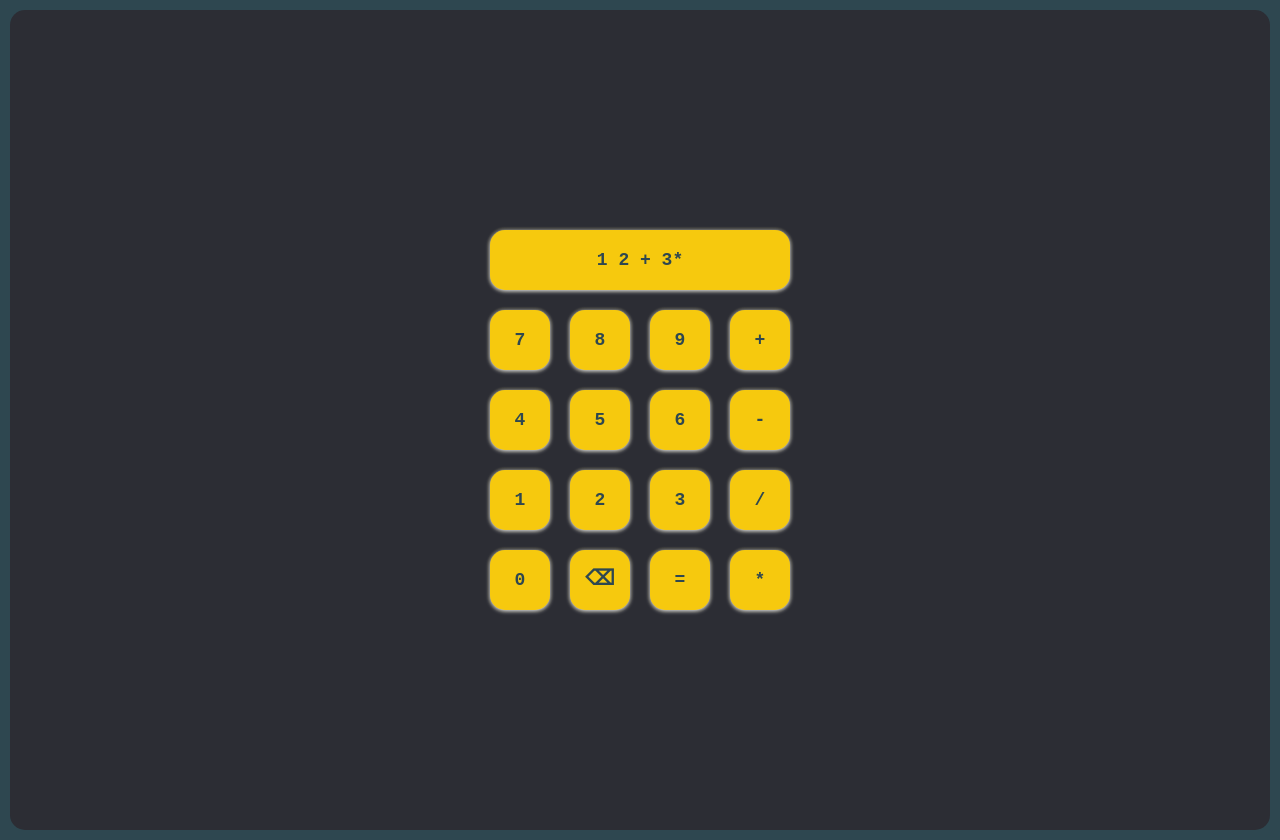
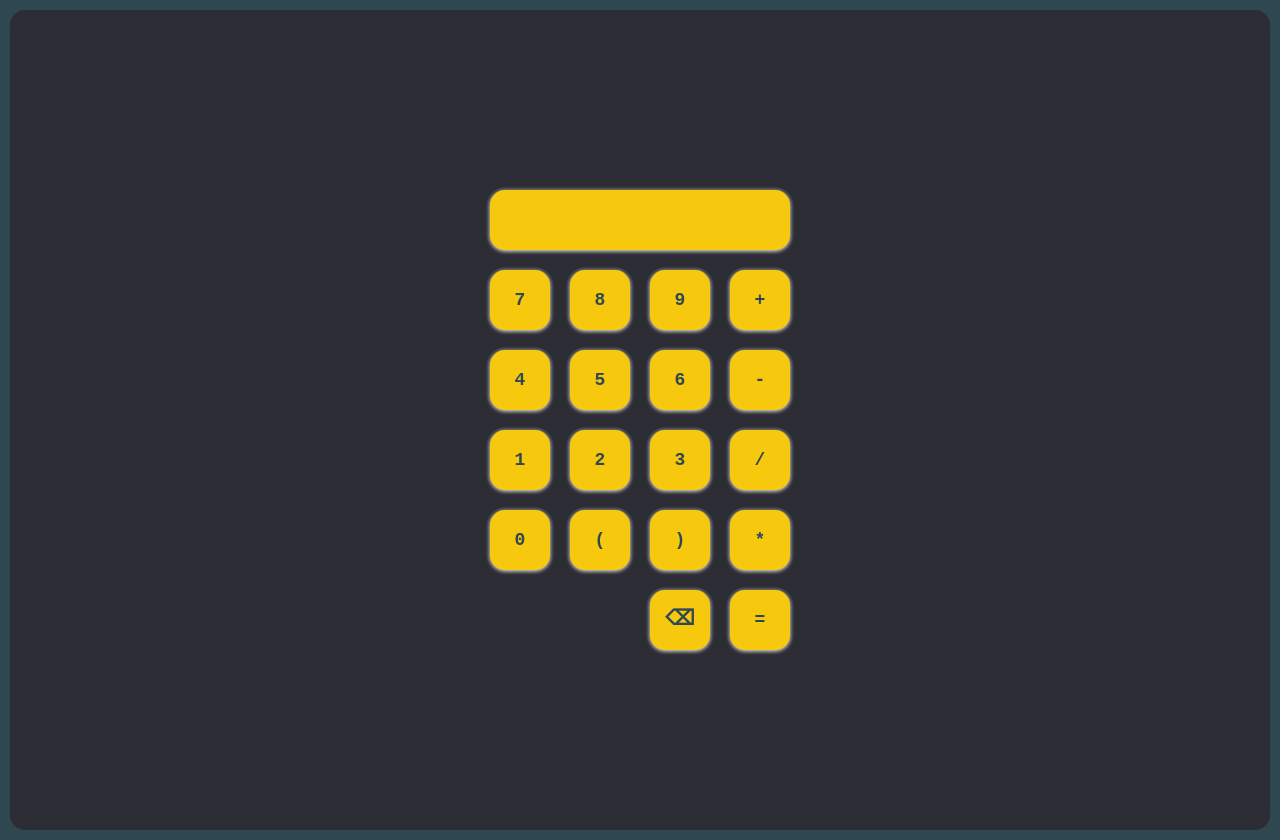
Before and after one commit to Shredrox/Calculator, a plain HTML site: page index.html in a window 1280 px wide. Drawn offline with Linux system fonts and the light colour scheme.

Commit message:
Added parentheses

```diff
--- a/index.html
+++ b/index.html
@@ -18,6 +18,8 @@
             <div id="multiply" class="grid-item grid-item-multiply">*</div>
             <div id="equals" class="grid-item grid-item-equals">=</div>
             <div id="del" class="grid-item grid-item-del">⌫</div>
+            <div id="open-par" class="grid-item grid-item-open-par">(</div>
+            <div id="close-par" class="grid-item grid-item-close-par">)</div>
             <div id="num1" class="grid-item grid-item-1">1</div>
             <div id="num2" class="grid-item grid-item-2">2</div>
             <div id="num3" class="grid-item grid-item-3">3</div>
--- a/script.js
+++ b/script.js
@@ -12,9 +12,11 @@ const plus = document.getElementById("plus");
 const minus = document.getElementById("minus");
 const multiply = document.getElementById("multiply");
 const divide = document.getElementById("divide");
+const equals = document.getElementById("equals");
+const openPar = document.getElementById("open-par");
+const closePar = document.getElementById("close-par");
 
 const elements = [];
-const expression = [];
 
 elements.push(num1);
 elements.push(num2);
@@ -29,7 +31,8 @@ elements.push(plus);
 elements.push(minus);
 elements.push(multiply);
 elements.push(divide);
-
+elements.push(openPar);
+elements.push(closePar);
 
 for(let i = 0;i<elements.length;i++){
     elements[i].addEventListener("click", () =>{
@@ -37,7 +40,9 @@ for(let i = 0;i<elements.length;i++){
     });
 }
 
-outputBox.innerText = ConvertToPostfix("( 1 + 2 ) * 3");
+equals.addEventListener("click", () =>{
+    outputBox.innerText = convertToPostfix(outputBox.innerText);
+})
 
 function append(value){
     outputBox.innerText += value;
@@ -67,7 +72,7 @@ function isOperator(op) {
         return false;
 }
 
-function ConvertToPostfix(infixExpression)
+function convertToPostfix(infixExpression)
 {
     let stack = [];
     let postfixExpression = [];
--- a/styles.css
+++ b/styles.css
@@ -60,7 +60,7 @@ body {
 .grid-container{
     display:grid;
     grid-template-columns: repeat(4, 1fr);
-    grid-template-rows: repeat(5, 1fr);
+    grid-template-rows: repeat(6, 1fr);
     gap: 20px;
 }
 
@@ -149,12 +149,22 @@ body {
 }
 
 .grid-item-equals{
+    grid-row: 6;
+    grid-column: 4;
+}
+
+.grid-item-del{
+    grid-row: 6;
+    grid-column: 3;
+    font-size: 1.3rem;
+}
+
+.grid-item-open-par{
+    grid-row: 5;
+    grid-column: 2;
+}
+
+.grid-item-close-par{
     grid-row: 5;
     grid-column: 3;
 }
-
-.grid-item-del{
-    grid-row: 5;
-    grid-column: 2;
-    font-size: 1.3rem;
-}
```
